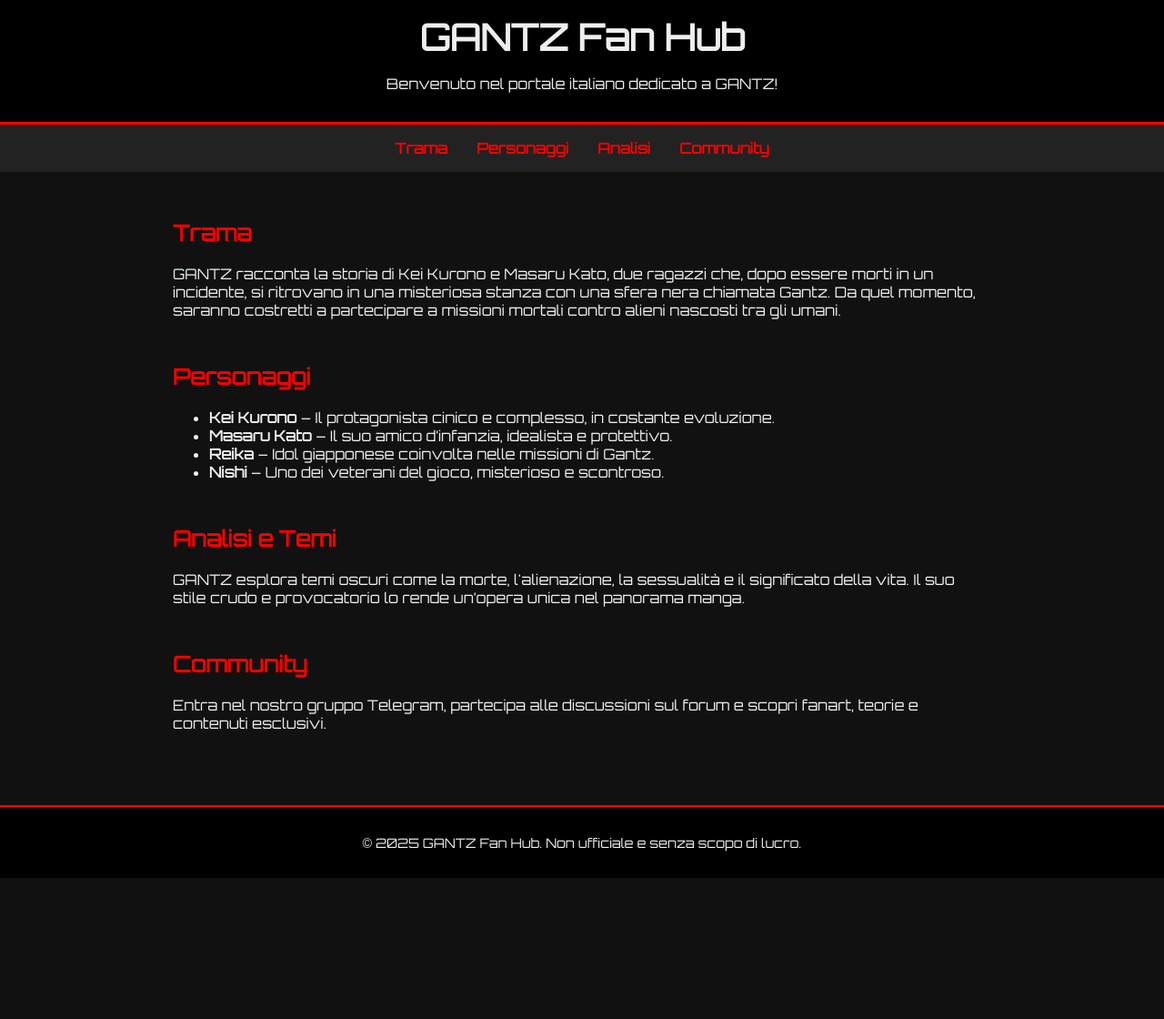
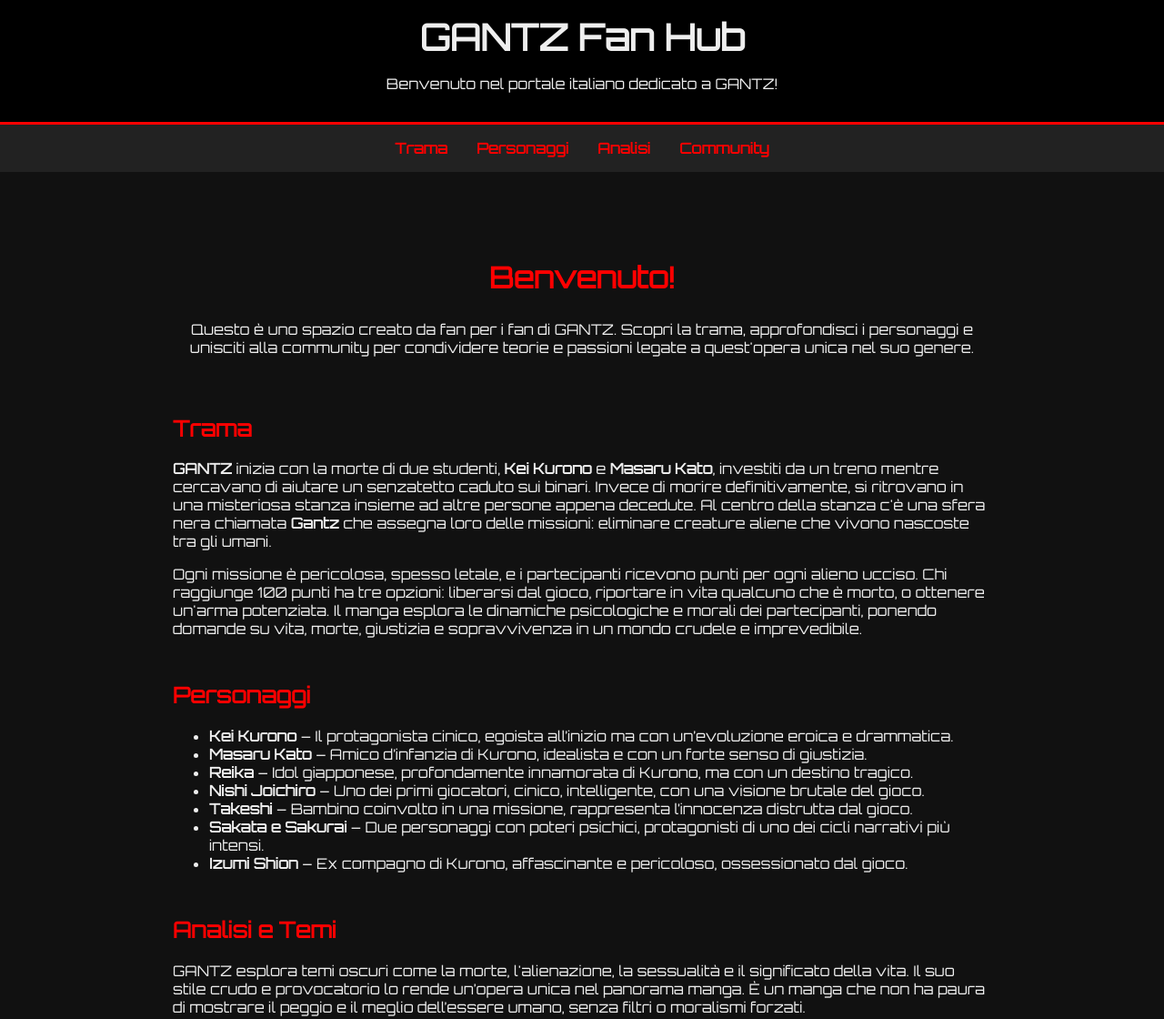
Before and after one commit to diocane19/gantz-fan-hub, a plain HTML site: page index.html in a window 1280 px wide. Shown: the top 1120 px of the page at 91% size. Before the commit the page ends 965 px from the top, so only its background shows below. Drawn offline with Linux system fonts and the light colour scheme.

Commit message:
Update index.html

```diff
--- a/index.html
+++ b/index.html
@@ -28,6 +28,9 @@
       display: flex;
       justify-content: center;
       gap: 2rem;
+      position: sticky;
+      top: 0;
+      z-index: 1000;
     }
     nav a {
       color: red;
@@ -55,6 +58,13 @@
       border-top: 2px solid red;
       font-size: 0.9rem;
     }
+    .welcome {
+      text-align: center;
+      margin: 4rem 0;
+    }
+    .welcome h2 {
+      font-size: 2rem;
+    }
   </style>
 </head>
 <body>
@@ -69,28 +79,41 @@
     <a href="#community">Community</a>
   </nav>
   <main>
+    <section class="welcome">
+      <h2>Benvenuto!</h2>
+      <p>Questo è uno spazio creato da fan per i fan di GANTZ. Scopri la trama, approfondisci i personaggi e unisciti alla community per condividere teorie e passioni legate a quest'opera unica nel suo genere.</p>
+    </section>
+
     <section id="trama">
       <h2>Trama</h2>
-      <p>GANTZ racconta la storia di Kei Kurono e Masaru Kato, due ragazzi che, dopo essere morti in un incidente, si ritrovano in una misteriosa stanza con una sfera nera chiamata Gantz. Da quel momento, saranno costretti a partecipare a missioni mortali contro alieni nascosti tra gli umani.</p>
+      <p><strong>GANTZ</strong> inizia con la morte di due studenti, <strong>Kei Kurono</strong> e <strong>Masaru Kato</strong>, investiti da un treno mentre cercavano di aiutare un senzatetto caduto sui binari. Invece di morire definitivamente, si ritrovano in una misteriosa stanza insieme ad altre persone appena decedute. Al centro della stanza c'è una sfera nera chiamata <strong>Gantz</strong> che assegna loro delle missioni: eliminare creature aliene che vivono nascoste tra gli umani.</p>
+      <p>Ogni missione è pericolosa, spesso letale, e i partecipanti ricevono punti per ogni alieno ucciso. Chi raggiunge 100 punti ha tre opzioni: liberarsi dal gioco, riportare in vita qualcuno che è morto, o ottenere un'arma potenziata. Il manga esplora le dinamiche psicologiche e morali dei partecipanti, ponendo domande su vita, morte, giustizia e sopravvivenza in un mondo crudele e imprevedibile.</p>
     </section>
+
     <section id="personaggi">
       <h2>Personaggi</h2>
       <ul>
-        <li><strong>Kei Kurono</strong> – Il protagonista cinico e complesso, in costante evoluzione.</li>
-        <li><strong>Masaru Kato</strong> – Il suo amico d’infanzia, idealista e protettivo.</li>
-        <li><strong>Reika</strong> – Idol giapponese coinvolta nelle missioni di Gantz.</li>
-        <li><strong>Nishi</strong> – Uno dei veterani del gioco, misterioso e scontroso.</li>
+        <li><strong>Kei Kurono</strong> – Il protagonista cinico, egoista all’inizio ma con un’evoluzione eroica e drammatica.</li>
+        <li><strong>Masaru Kato</strong> – Amico d’infanzia di Kurono, idealista e con un forte senso di giustizia.</li>
+        <li><strong>Reika</strong> – Idol giapponese, profondamente innamorata di Kurono, ma con un destino tragico.</li>
+        <li><strong>Nishi Joichiro</strong> – Uno dei primi giocatori, cinico, intelligente, con una visione brutale del gioco.</li>
+        <li><strong>Takeshi</strong> – Bambino coinvolto in una missione, rappresenta l’innocenza distrutta dal gioco.</li>
+        <li><strong>Sakata e Sakurai</strong> – Due personaggi con poteri psichici, protagonisti di uno dei cicli narrativi più intensi.</li>
+        <li><strong>Izumi Shion</strong> – Ex compagno di Kurono, affascinante e pericoloso, ossessionato dal gioco.</li>
       </ul>
     </section>
+
     <section id="analisi">
       <h2>Analisi e Temi</h2>
-      <p>GANTZ esplora temi oscuri come la morte, l'alienazione, la sessualità e il significato della vita. Il suo stile crudo e provocatorio lo rende un’opera unica nel panorama manga.</p>
+      <p>GANTZ esplora temi oscuri come la morte, l'alienazione, la sessualità e il significato della vita. Il suo stile crudo e provocatorio lo rende un’opera unica nel panorama manga. È un manga che non ha paura di mostrare il peggio e il meglio dell’essere umano, senza filtri o moralismi forzati.</p>
     </section>
+
     <section id="community">
       <h2>Community</h2>
-      <p>Entra nel nostro gruppo Telegram, partecipa alle discussioni sul forum e scopri fanart, teorie e contenuti esclusivi.</p>
+      <p>Entra nel nostro gruppo Telegram, partecipa alle discussioni sul forum e scopri fanart, teorie e contenuti esclusivi. Se hai fanart, teorie, o riflessioni personali, contattaci: vogliamo costruire uno spazio per veri appassionati.</p>
     </section>
   </main>
+
   <footer>
     <p>&copy; 2025 GANTZ Fan Hub. Non ufficiale e senza scopo di lucro.</p>
   </footer>
```
